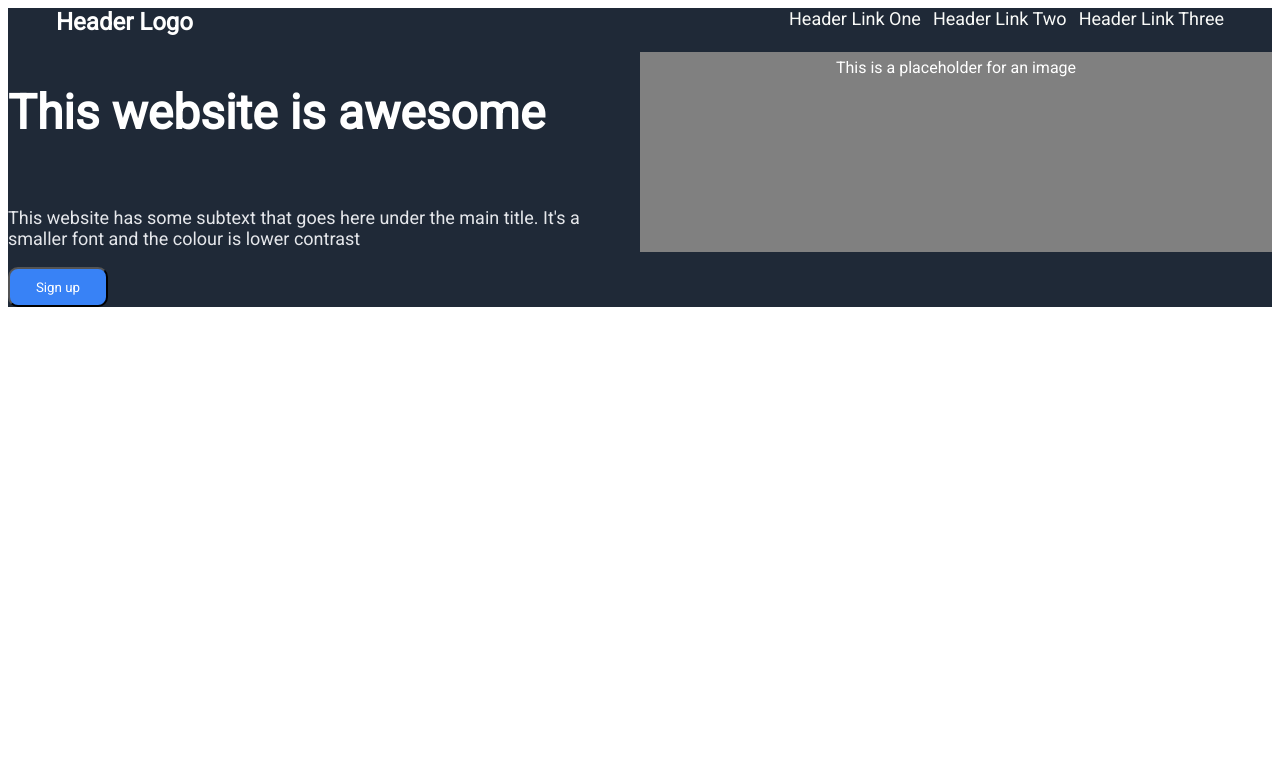
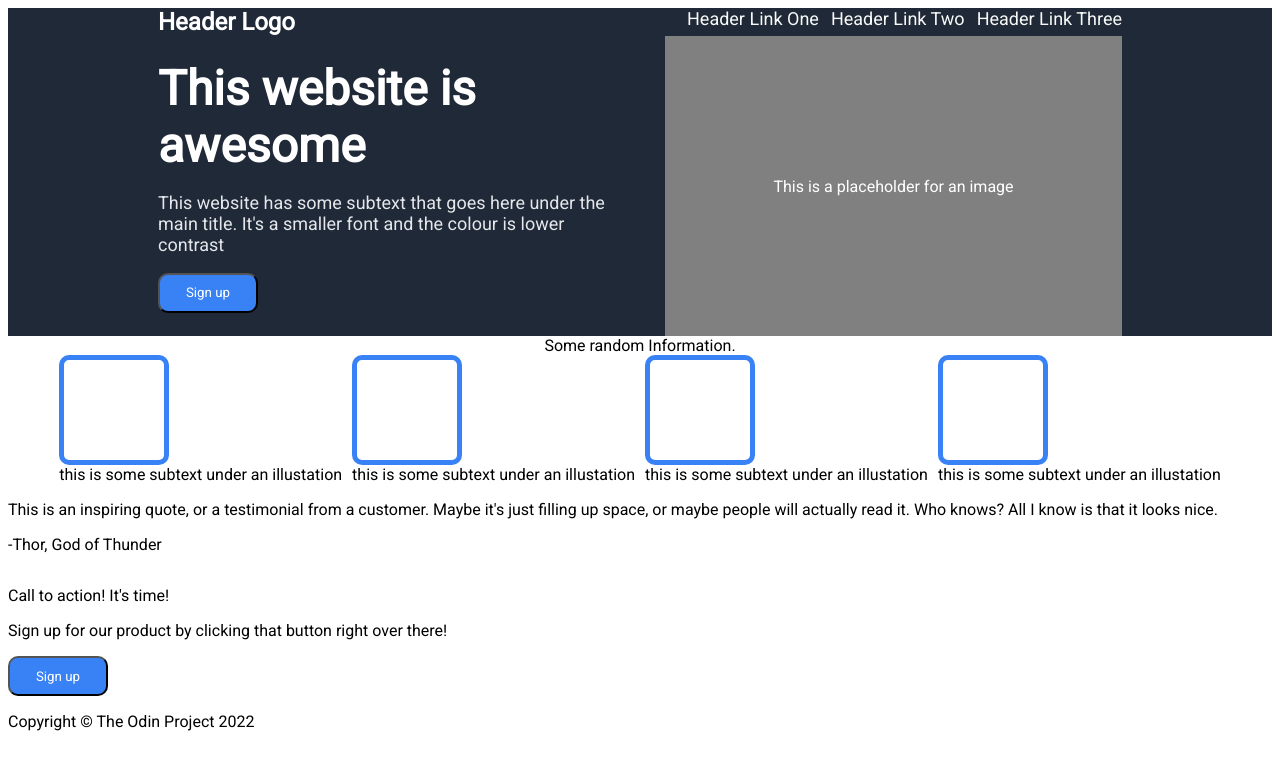
Before and after one commit to GooMoonRyoung/Landing-Page-Odin, a plain HTML site: page index.html in a window 1280 px wide. Drawn offline with Linux system fonts and the light colour scheme.

Commit message:
Finished the styling of the Hero and started styling the information section

```diff
--- a/index.html
+++ b/index.html
@@ -30,9 +30,44 @@
             </div>
         </div>
     </div>
-    <div class="body">
-
-
+    <div class="information">
+        <div class="headline">
+            Some random Information.
+        </div>
+        <div class="container">
+            <div class="box">
+                <div class="img"></div>
+                <div class="sub-text">this is some subtext under an illustation</div>
+            </div>
+            <div class="box">
+                <div class="img"></div>
+                <div class="sub-text">this is some subtext under an illustation</div>
+            </div>
+            <div class="box">
+                <div class="img"></div>
+                <div class="sub-text">this is some subtext under an illustation</div>
+            </div>
+            <div class="box">
+                <div class="img"></div>
+                <div class="sub-text">this is some subtext under an illustation</div>
+            </div>
+        </div>
+    </div>
+    <div class="quote">
+        <p>This is an inspiring quote, or a testimonial from a customer. Maybe it's just filling up space, or maybe people will actually read it. Who knows? All I know is that it looks nice.</p>
+        <p>-Thor, God of Thunder</p>
+    </div>
+    <div class="action">
+        <div class="blue-block">
+            <div class="text">
+                <p>Call to action! It's time!</p>
+                <p>Sign up for our product by clicking that button right over there!</p>
+            </div>
+            <button>Sign up</button>
+        </div>
+    </div>
+    <div class="footer">
+        <p>Copyright © The Odin Project 2022 </p>
     </div>
 </body>
 </html>
--- a/style.css
+++ b/style.css
@@ -2,27 +2,37 @@
 *{
     font-family: 'Roboto', sans-serif;
 }
+body{
+    display: flex;
+    flex-direction: column;
+}
+
 .hero{
     background-color: #1F2937;
     color:white;
     display: flex;
     flex-direction: column;
+
 }
 
 .header{
     display: flex;
     justify-content: space-between;
-    padding: 0px 48px
+    padding: 0px 150px
 }
 
 .title{
     display: flex;
     justify-content: space-around;
+    margin: 0px 150px;
+    height: 300px;
+    gap: 50px;
 }
 
 #font-title{
     font-weight:bolder;
     font-size: 48px;
+    margin: 0px
 }
 
 .left-header{
@@ -41,28 +51,29 @@
     margin: 0px;
 }
 
-#pretend{
-    flex: auto;
-    line-height: 200%;
-    height:200px;
-    background-color: grey;
-    margin: 0px:
-}
-
 #secondary{
     font-size: 18px;
     color: #E5E7EB
 }
 
 .right-title{
-    text-align: center;
-    flex: 1 1 0;
+    display: flex;
+    align-items: center;
+    justify-content: center;
+    background-color: grey;
+}
+
+#pretend{
 }
 
 .left-title{
     display: flex;
-    flex: 1 1 0;
     flex-direction: column;
+    justify-content: center;
+}
+
+.title > div {
+    flex: 1;
 }
 
 button{
@@ -72,6 +83,26 @@ button{
     color: white;
     background-color: #3882F6;
 }
-/*.title{
-    display:flex;
-}*/
+
+
+
+.information{
+    display: flex;
+    flex-direction: column;
+    align-items: center;
+}
+
+.container{
+    display: flex;
+    justify-content: center;
+    gap: 10px;
+}
+
+.img{
+    width: 100px;
+    height: 100px;
+    border-style: solid;
+    border-width: 5px;
+    border-radius: 10px;
+    border-color: #3882F6;
+}
```
